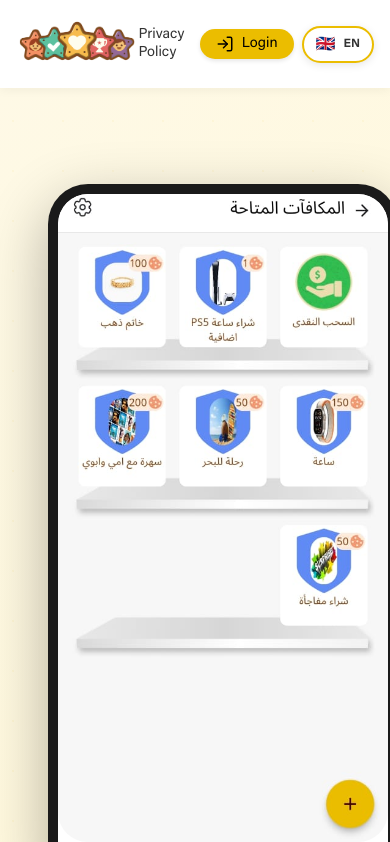
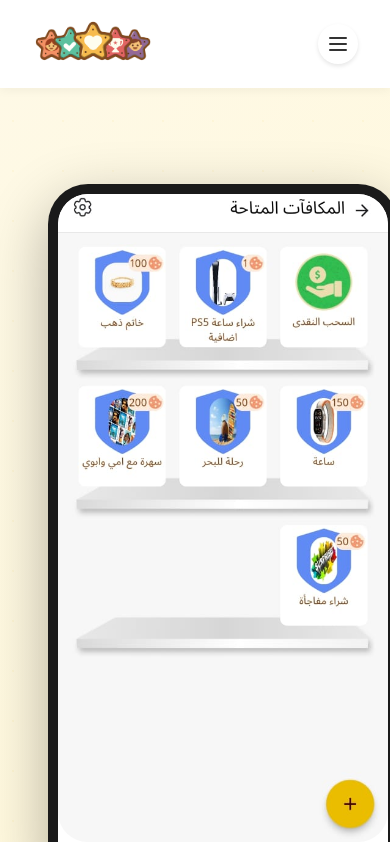
Before and after one commit to hasanhatemdev/mobdeen, a React (Create React App) app: page / in a window 390 px wide. Shown: the top 842 px of the page. Built offline with nearby package versions, Linux system fonts and the light colour scheme.

Commit message:
Fix the header

```diff
--- a/src/App.css
+++ b/src/App.css
@@ -722,6 +722,7 @@ body.arabic .info-item span[dir="ltr"] {
 }
 
 /* Website Header Styles */
+/* Website Header Styles */
 .website-header {
     background: #fff;
     box-shadow: 0 2px 10px rgba(0, 0, 0, 0.05);
@@ -737,6 +738,7 @@ body.arabic .info-item span[dir="ltr"] {
     display: flex;
     justify-content: space-between;
     align-items: center;
+    position: relative;
 }
 
 .website-header .logo img {
@@ -787,6 +789,130 @@ body.arabic .info-item span[dir="ltr"] {
 .website-header .language-switcher {
     position: static;
     margin: 0;
+}
+
+/* Mobile Menu Toggle Button */
+.mobile-menu-toggle {
+    display: none;
+    background: none;
+    border: none;
+    cursor: pointer;
+    padding: 0.5rem;
+    color: #333;
+    width: auto;
+    height: auto;
+    transition: color 0.3s;
+    border-radius: 50%;
+    align-items: center;
+    justify-content: center;
+}
+
+.mobile-menu-toggle svg {
+    pointer-events: none;
+}
+
+.mobile-menu-toggle:hover {
+    color: #ebbd00;
+    background: none;
+}
+
+/* Mobile Menu Overlay */
+.mobile-menu-overlay {
+    display: none;
+    position: fixed;
+    top: 0;
+    left: 0;
+    right: 0;
+    bottom: 0;
+    background: rgba(0, 0, 0, 0.3);
+    z-index: -1;
+}
+
+/* Mobile Header Responsive Styles */
+@media (max-width: 768px) {
+    /* Show burger menu button on mobile */
+    .mobile-menu-toggle {
+        display: flex;
+        z-index: 1001;
+    }
+
+    /* Mobile navigation drawer */
+    .website-header .nav-links {
+        position: fixed;
+        top: 0;
+        right: -100%;
+        width: 280px;
+        height: 100vh;
+        background: white;
+        flex-direction: column;
+        padding: 5rem 2rem 2rem;
+        gap: 1.5rem;
+        box-shadow: -5px 0 15px rgba(0, 0, 0, 0.1);
+        transition: right 0.3s ease-in-out;
+        z-index: 1000;
+        overflow-y: auto;
+    }
+
+    /* RTL support for mobile menu */
+    html[dir="rtl"] .website-header .nav-links {
+        right: auto;
+        left: -100%;
+        box-shadow: 5px 0 15px rgba(0, 0, 0, 0.1);
+        transition: left 0.3s ease-in-out;
+    }
+
+    /* Show mobile menu when open */
+    .website-header .nav-links.mobile-open {
+        right: 0;
+    }
+
+    html[dir="rtl"] .website-header .nav-links.mobile-open {
+        left: 0;
+    }
+
+    /* Mobile nav link styles */
+    .website-header .nav-link {
+        width: 100%;
+        text-align: left;
+        padding: 0.75rem 0;
+        border-bottom: 1px solid #f0f0f0;
+        font-size: 1.1rem;
+    }
+
+    html[dir="rtl"] .website-header .nav-link {
+        text-align: right;
+    }
+
+    /* Mobile login button */
+    .website-header .login-link {
+        width: 100%;
+        justify-content: center;
+        padding: 0.75rem 1.5rem;
+        margin-top: 1rem;
+    }
+
+    /* Mobile language switcher */
+    .website-header .language-switcher {
+        width: 100%;
+        justify-content: center;
+        position: static;
+        margin-top: 1rem;
+        box-shadow: none;
+        border: 2px solid #ebbd00;
+    }
+
+    /* Show overlay when menu is open */
+    .mobile-menu-overlay {
+        display: block;
+        opacity: 0;
+        visibility: hidden;
+        transition: opacity 0.3s ease-in-out;
+    }
+
+    .nav-links.mobile-open ~ .mobile-menu-overlay {
+        opacity: 1;
+        visibility: visible;
+    }
 }
 
 /* Main Content for Website Pages */
@@ -1807,14 +1933,6 @@ body.arabic .app-badge div {
         flex-direction: column;
     }
 
-    .website-header .header-container {
-        padding: 1rem;
-    }
-
-    .website-header .nav-links {
-        gap: 1rem;
-    }
-
     /* Home Page Mobile */
     .hero-title {
         font-size: 2.5rem;
@@ -1920,18 +2038,6 @@ body.arabic .app-badge div {
 }
 
 @media (max-width: 480px) {
-    .website-header .nav-links {
-        gap: 0.5rem;
-    }
-
-    .website-header .nav-link {
-        font-size: 0.9rem;
-    }
-
-    .website-header .login-link {
-        padding: 0.4rem 1rem;
-    }
-
     .hero-section {
         padding: 2rem 1rem;
     }
@@ -1975,6 +2081,10 @@ body.arabic .app-badge div {
     }
 
     .nav-buttons {
+        justify-content: center;
+    }
+
+    .contact-item {
         justify-content: center;
     }
 }
--- a/src/components/WebsiteHeader.js
+++ b/src/components/WebsiteHeader.js
@@ -1,12 +1,13 @@
-import React from "react";
+import React, { useState, useEffect } from "react";
 import { Link, useNavigate } from "react-router-dom";
 import { useLanguage } from "../contexts/LanguageContext";
-import { LogIn, User } from "lucide-react";
+import { LogIn, User, Menu, X } from "lucide-react";
 
 function WebsiteHeader() {
     const { t, language, toggleLanguage } = useLanguage();
     const navigate = useNavigate();
     const isAuthenticated = !!localStorage.getItem("access_token");
+    const [isMobileMenuOpen, setIsMobileMenuOpen] = useState(false);
 
     const handleAuthAction = () => {
         if (isAuthenticated) {
@@ -14,18 +15,57 @@ function WebsiteHeader() {
         } else {
             navigate("/login");
         }
+        setIsMobileMenuOpen(false);
     };
+
+    const toggleMobileMenu = () => {
+        setIsMobileMenuOpen(!isMobileMenuOpen);
+    };
+
+    // Close mobile menu when clicking outside
+    useEffect(() => {
+        const handleClickOutside = (event) => {
+            if (isMobileMenuOpen && !event.target.closest(".header-container")) {
+                setIsMobileMenuOpen(false);
+            }
+        };
+
+        document.addEventListener("click", handleClickOutside);
+        return () => document.removeEventListener("click", handleClickOutside);
+    }, [isMobileMenuOpen]);
+
+    // Close mobile menu on window resize
+    useEffect(() => {
+        const handleResize = () => {
+            if (window.innerWidth > 768 && isMobileMenuOpen) {
+                setIsMobileMenuOpen(false);
+            }
+        };
+
+        window.addEventListener("resize", handleResize);
+        return () => window.removeEventListener("resize", handleResize);
+    }, [isMobileMenuOpen]);
 
     return (
         <header className='website-header'>
             <div className='header-container'>
-                <Link to='/' className='logo'>
+                <Link to='/' className='logo' onClick={() => setIsMobileMenuOpen(false)}>
                     <img src='/images/logo.png' alt='Mobdeen Logo' />
                 </Link>
 
-                <nav className='nav-links'>
-                    <Link to='/privacy-policy' className='nav-link'>
+                <button className='mobile-menu-toggle' onClick={toggleMobileMenu} aria-label='Toggle mobile menu'>
+                    {isMobileMenuOpen ? <X size={24} /> : <Menu size={24} />}
+                </button>
+
+                <nav className={`nav-links ${isMobileMenuOpen ? "mobile-open" : ""}`}>
+                    <Link to='/' className='nav-link' onClick={() => setIsMobileMenuOpen(false)}>
+                        {language === "en" ? "Home" : "الرئيسية"}
+                    </Link>
+                    <Link to='/privacy-policy' className='nav-link' onClick={() => setIsMobileMenuOpen(false)}>
                         {t("privacyPolicy")}
+                    </Link>
+                    <Link to='/terms-conditions' className='nav-link' onClick={() => setIsMobileMenuOpen(false)}>
+                        {language === "en" ? "Terms" : "شروط الخدمة"}
                     </Link>
                     <button onClick={handleAuthAction} className='nav-link login-link'>
                         {isAuthenticated ? <User size={18} /> : <LogIn size={18} />}
@@ -36,6 +76,9 @@ function WebsiteHeader() {
                         <span className='lang-text'>{language === "en" ? "EN" : "AR"}</span>
                     </button>
                 </nav>
+
+                {/* Mobile menu overlay */}
+                {isMobileMenuOpen && <div className='mobile-menu-overlay' onClick={() => setIsMobileMenuOpen(false)} />}
             </div>
         </header>
     );
```
Also changed, not shown: src/components/Footer.js (+2 -2 lines).
